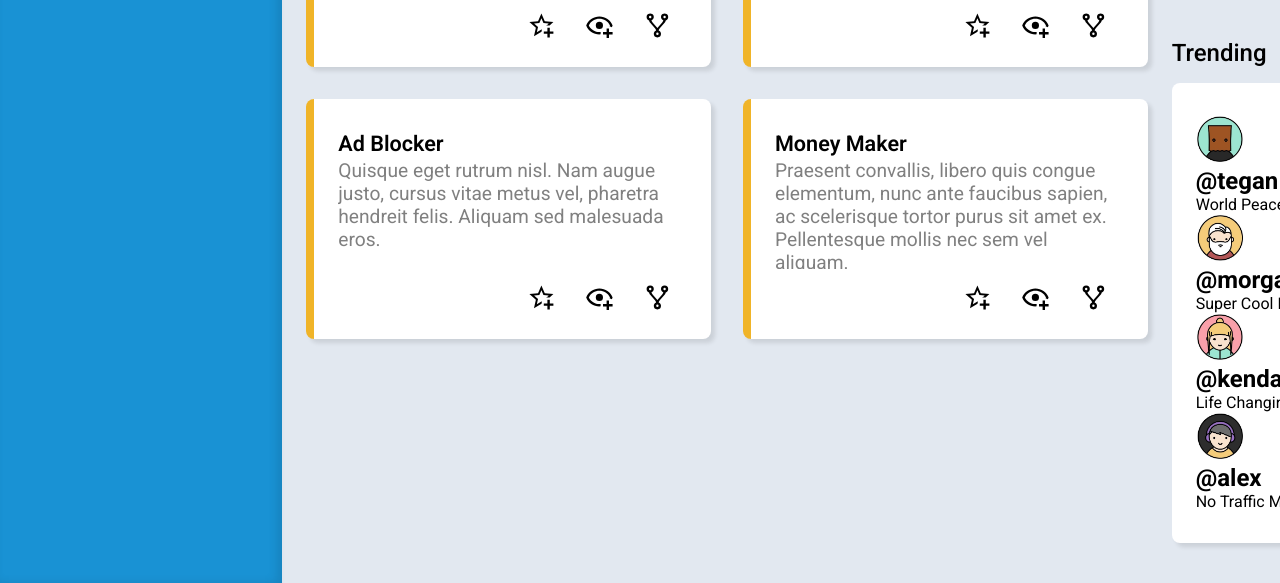
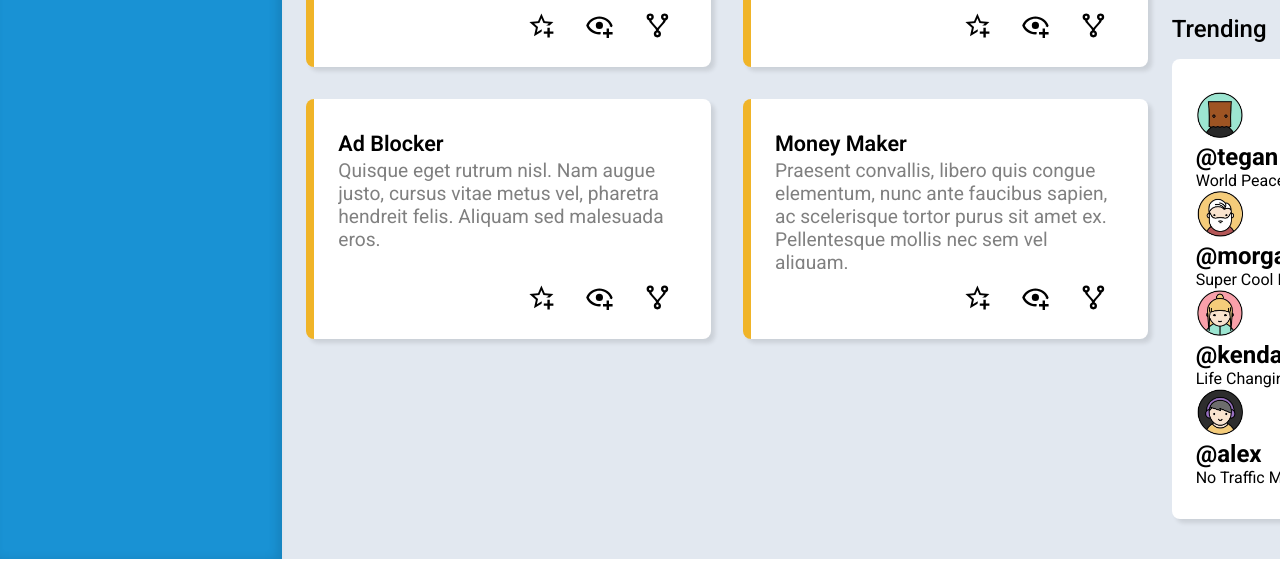
Before and after one commit to daringcalf/odin-admin-dashboard, a plain HTML site: page index.html in a window 1280 px wide. Shown: the part 749-1332 px from the top of the page. After the commit the page ends 1308 px from the top, so only its background shows below. Drawn offline with Linux system fonts and the light colour scheme.

Commit message:
feat: update main layout to improve grid structure and spacing

```diff
--- a/style.css
+++ b/style.css
@@ -271,8 +271,9 @@ main {
   grid-row: 2 / -1;
   display: grid;
   grid-template-columns: 2.5fr 1fr;
-  grid-template-rows: 1fr 1fr;
-  gap: 1.5rem;
+  grid-template-rows: max-content max-content;
+  column-gap: 1.5rem;
+  row-gap: 3rem;
   padding: 2.5rem 1.5rem;
   background-color: #E2E8F0;
   /* add inset shadow to top border */
```
